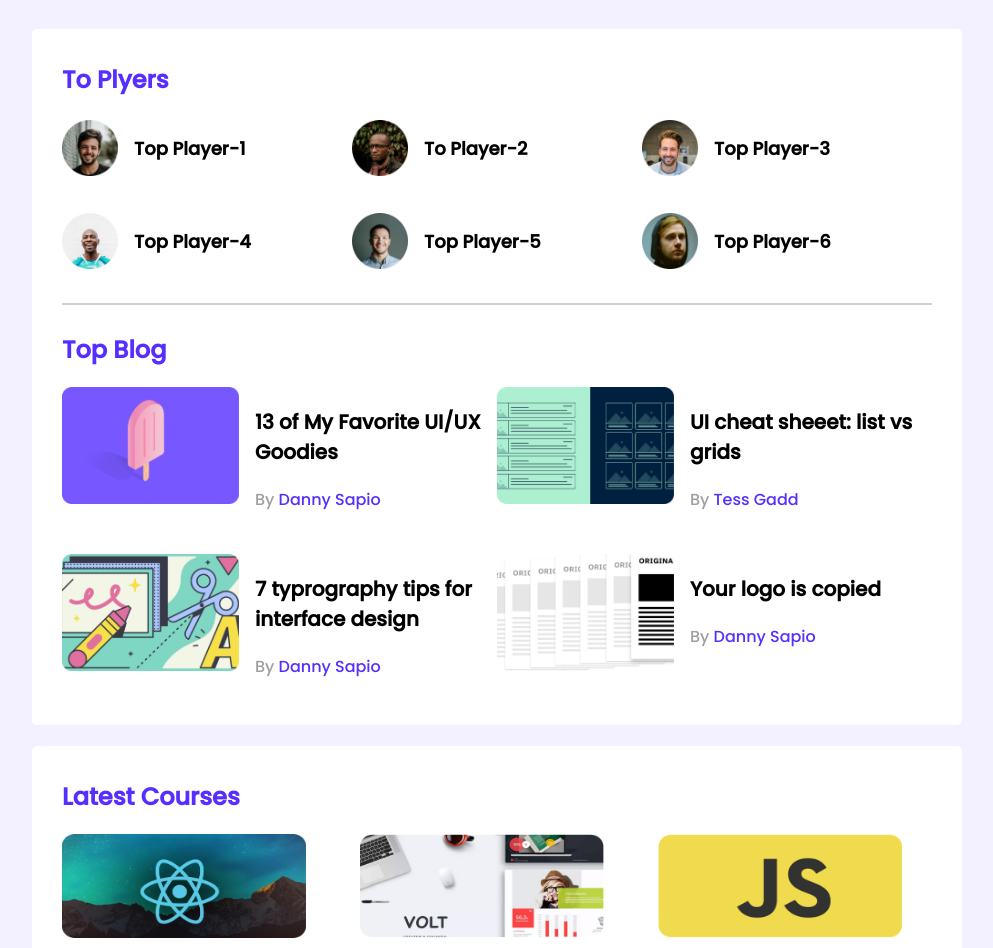
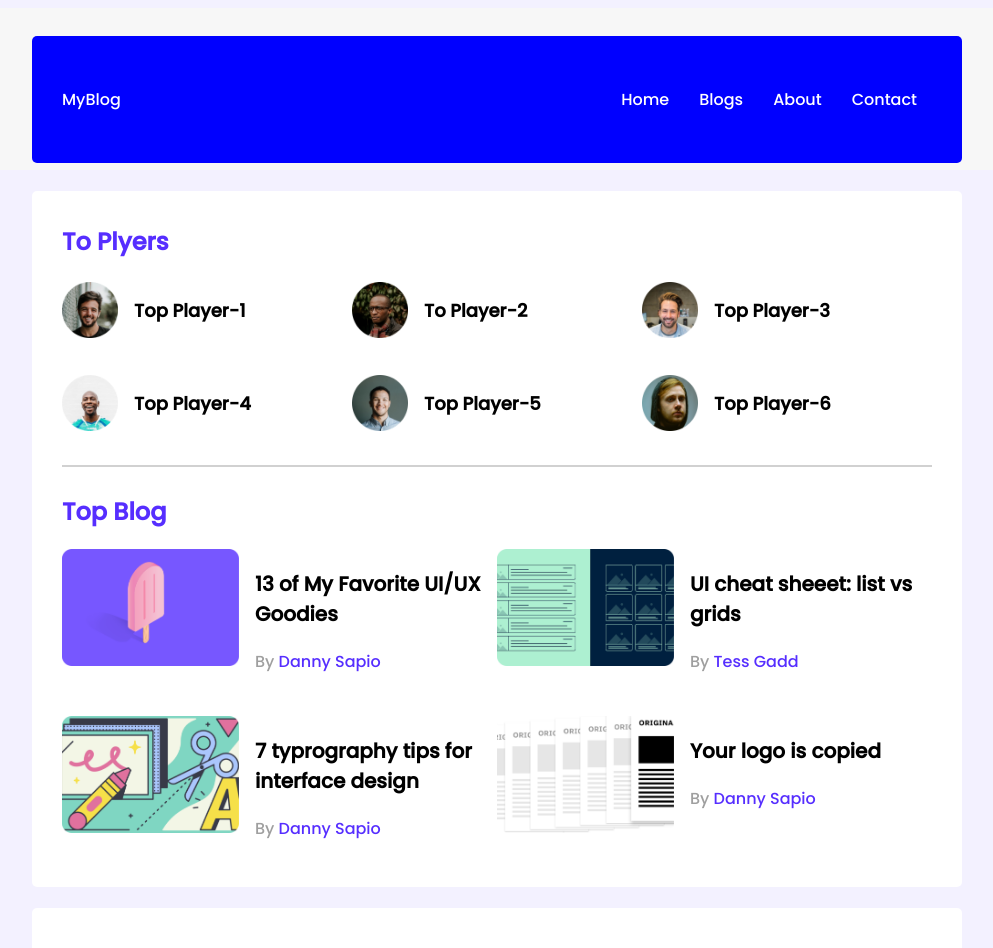
Before and after one commit to raselalamra/leader-board-css3, a plain HTML site: page index.html in a window 1280 px wide. Shown: the top 948 px of the page, without its empty margins (143-1136 px from the left). Drawn offline with Linux system fonts and the light colour scheme.

Commit message:
leader board html5 css3 added

```diff
--- a/index.html
+++ b/index.html
@@ -13,7 +13,17 @@
 <body>
     <!-- header start -->
     <header>
-
+        <div class="container">
+            <a href="/" class="branding">MyBlog</a>
+            <nav>
+              <ul>
+                <li><a href="">Home</a></li>
+                <li><a href="">Blogs</a></li>
+                <li><a href="">About</a></li>
+                <li><a href="">Contact</a></li>
+              </ul>
+            </nav>
+          </div>
     </header>
     <!-- header end -->
     <main>
--- a/styles/main.css
+++ b/styles/main.css
@@ -1,3 +1,4 @@
+
 /* fonts */
 @import url('https://fonts.googleapis.com/css2?family=Poppins:wght@500&display=swap');
 
@@ -6,6 +7,40 @@
 body{
     font-family: 'Poppins', sans-serif;
     background-color: #F3F1FF;
+}
+a{
+    text-decoration: none;
+    color: white;
+}
+
+.container{
+    width: 90%;
+    margin: 0 auto;
+}
+
+/* Header */
+header{
+    background-color: #f7f7f7;
+    padding: 7px 0;
+}
+header .container{
+    display: flex;
+    align-items: center;
+    background-color: blue;
+
+}
+
+header nav ul{
+    display: flex;
+    list-style-type: none;
+    justify-content: flex-end;
+}
+header nav{
+    width: 100%;
+}
+
+header nav ul li{
+    padding: 5px 15px;
 }
 main{
     display: flex;
```
